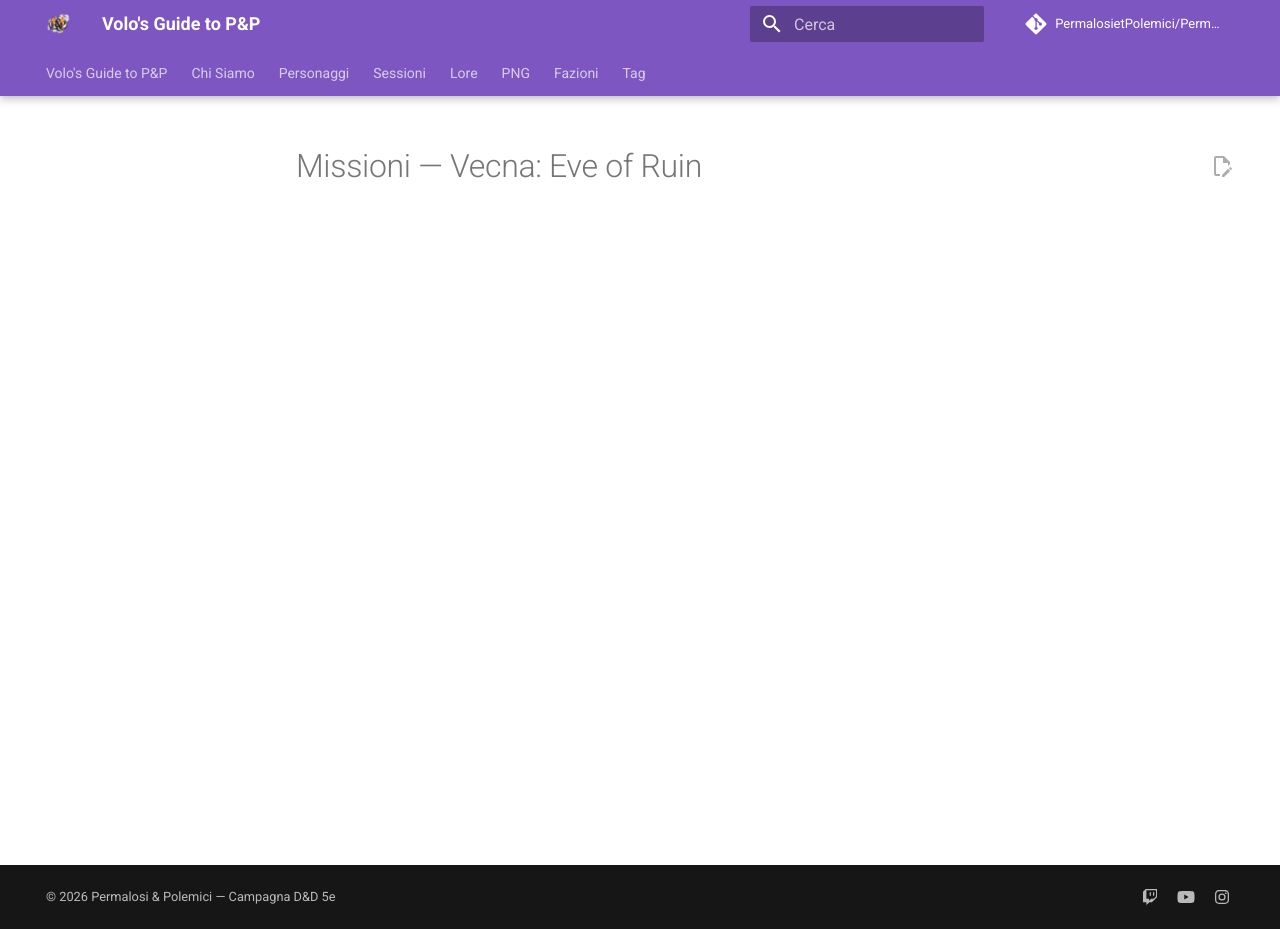
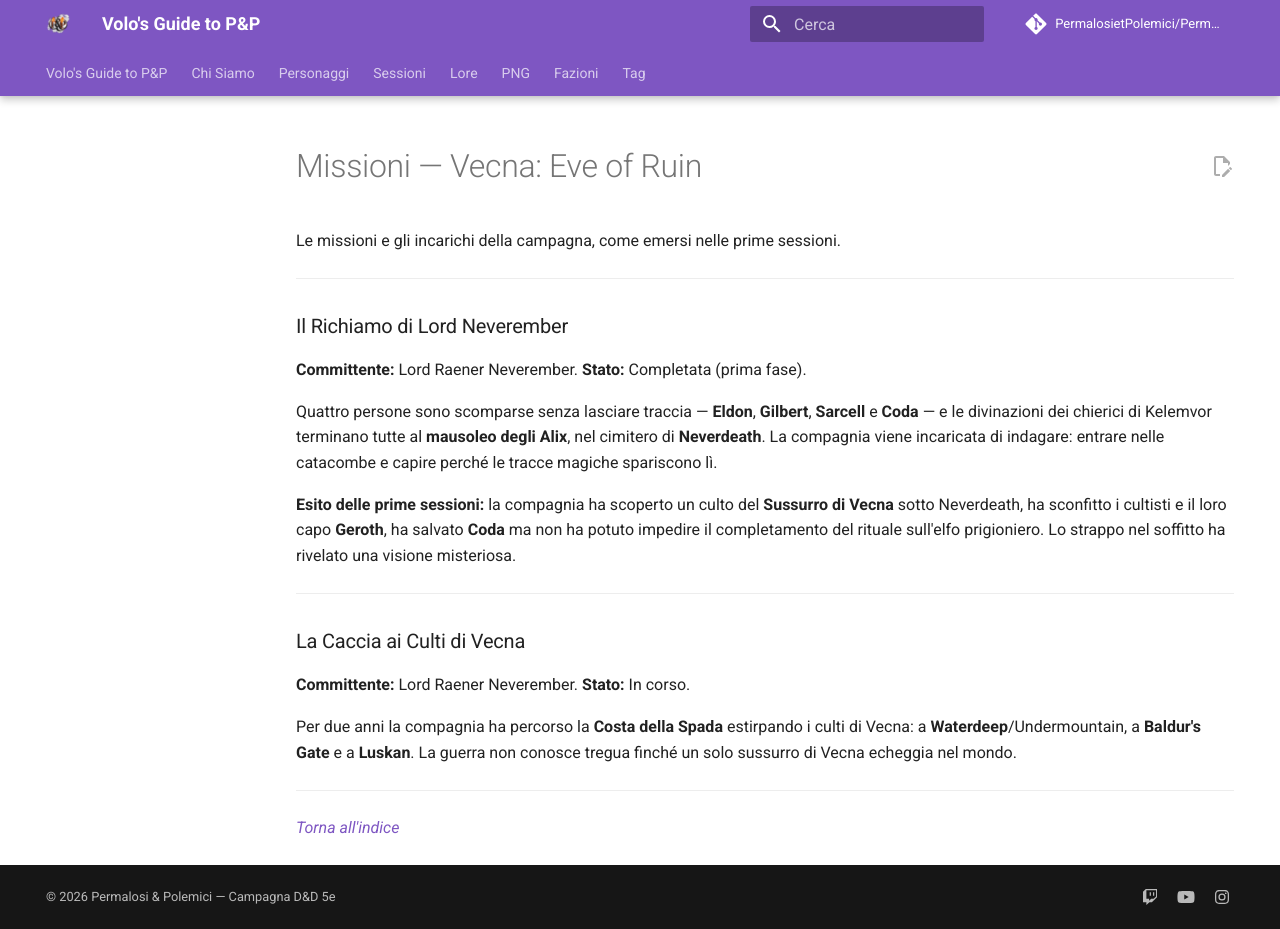
Before and after one commit to PermalosietPolemici/PermalosietPolemici.github.io, an MkDocs documentation site: the page built from docs/missioni/vecna/index.md, in a window 1280 px wide and 929 px high. Built offline with MkDocs 1.6.1 and Material for MkDocs 9.7.7, drawn with Linux system fonts in a browser that asks for light colours; comment, search, counter and statistics services are not loaded.

Commit message:
Wiki Vecna: prologo campagna + aggiornamento Lore/PNG/Fazioni/Missioni

```diff
--- a/docs/missioni/vecna/index.md
+++ b/docs/missioni/vecna/index.md
@@ -1 +1,27 @@
 # Missioni — Vecna: Eve of Ruin
+
+Le missioni e gli incarichi della campagna, come emersi nelle prime sessioni.
+
+---
+
+### Il Richiamo di Lord Neverember {#richiamo-neverember}
+
+**Committente:** Lord Raener Neverember.
+**Stato:** Completata (prima fase).
+
+Quattro persone sono scomparse senza lasciare traccia — **Eldon**, **Gilbert**, **Sarcell** e **Coda** — e le divinazioni dei chierici di Kelemvor terminano tutte al **mausoleo degli Alix**, nel cimitero di **Neverdeath**. La compagnia viene incaricata di indagare: entrare nelle catacombe e capire perché le tracce magiche spariscono lì.
+
+**Esito delle prime sessioni:** la compagnia ha scoperto un culto del **Sussurro di Vecna** sotto Neverdeath, ha sconfitto i cultisti e il loro capo **Geroth**, ha salvato **Coda** ma non ha potuto impedire il completamento del rituale sull'elfo prigioniero. Lo strappo nel soffitto ha rivelato una visione misteriosa.
+
+---
+
+### La Caccia ai Culti di Vecna {#caccia-culti}
+
+**Committente:** Lord Raener Neverember.
+**Stato:** In corso.
+
+Per due anni la compagnia ha percorso la **Costa della Spada** estirpando i culti di Vecna: a **Waterdeep**/Undermountain, a **Baldur's Gate** e a **Luskan**. La guerra non conosce tregua finché un solo sussurro di Vecna echeggia nel mondo.
+
+---
+
+*[Torna all'indice](/missioni/)*
```
